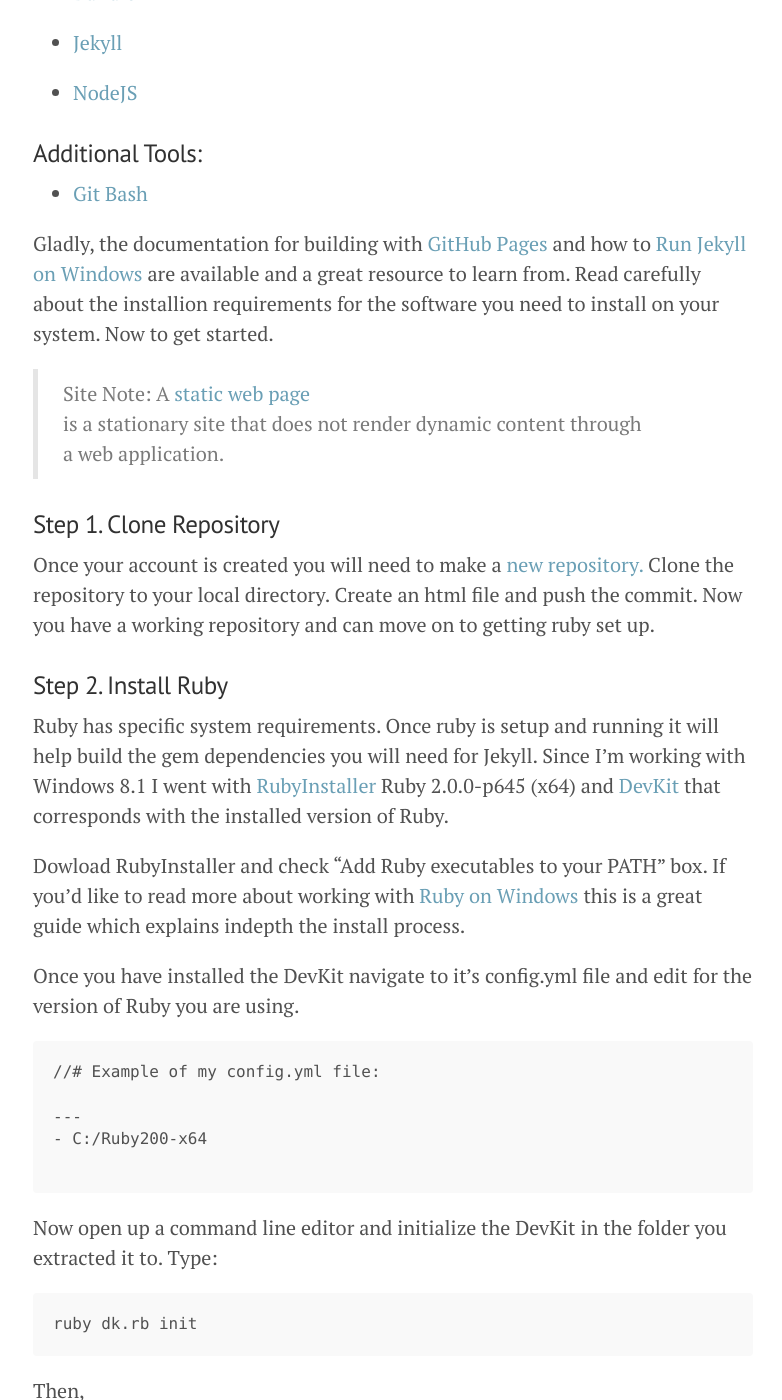
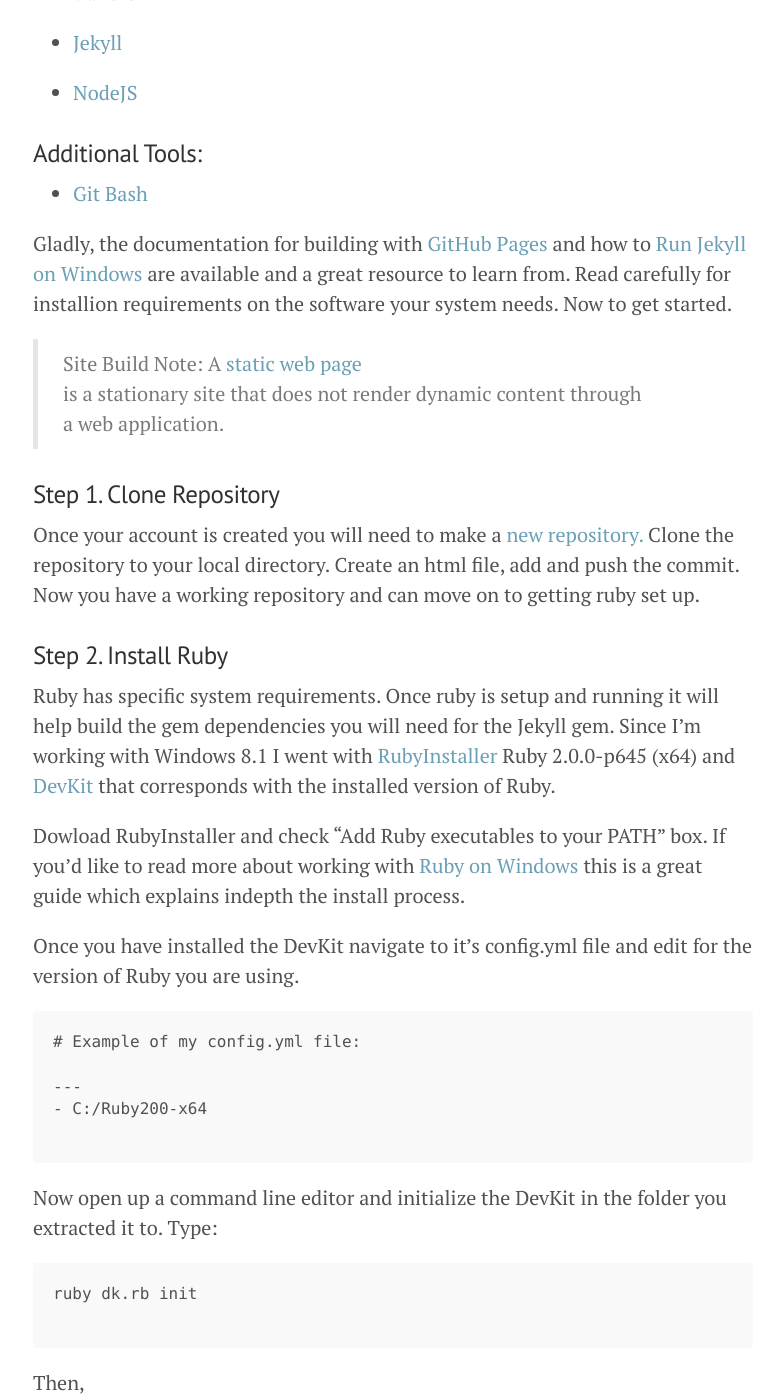
Before and after one commit to indexcosmos/indexcosmos.github.io, a Jekyll site: the page built from _posts/2015-08-28-how-I-made-my-github-page.md, in a window 1280 px wide and 1400 px high, scrolled down 646 px. Shown: the whole window, without its empty margins (247-1029 px from the left). Built offline with Jekyll 4.4.1, drawn with Linux system fonts in a browser that asks for light colours; Markdown is read by kramdown in place of the engine named in the settings; some of the changed text lies outside the part shown.

Commit message:
Update file

````diff
--- a/_posts/2015-08-28-how-I-made-my-github-page.md
+++ b/_posts/2015-08-28-how-I-made-my-github-page.md
@@ -29,27 +29,27 @@ On this post I'm going to walk through how I set up my site.
 
 - [Git Bash](https://git-scm.com/downloads)
 
-Gladly, the documentation for building with [GitHub Pages](https://pages.github.com/) and how to [Run Jekyll on Windows](http://jekyll-windows.juthilo.com/) are available and a great resource to learn from. Read carefully about the installion requirements for the software you need to install on your system. Now to get started.
+Gladly, the documentation for building with [GitHub Pages](https://pages.github.com/) and how to [Run Jekyll on Windows](http://jekyll-windows.juthilo.com/) are available and a great resource to learn from. Read carefully for installion requirements on the software your system needs. Now to get started.
 
 <blockquote>
-<p>Site Note: A <a href="https://en.wikipedia.org/wiki/Static_web_page">static web page</a></p> is a stationary site that does not render dynamic content through a web application.
+<p>Site Build Note: A <a href="https://en.wikipedia.org/wiki/Static_web_page">static web page</a></p> is a stationary site that does not render dynamic content through a web application.
 </blockquote>
 
 
 ### Step 1. Clone Repository
 
-Once your account is created you will need to make a [new repository.](https://github.com/new) Clone the repository to your local directory. Create an html file and push the commit. Now you have a working repository and can move on to getting ruby set up.
+Once your account is created you will need to make a [new repository.](https://github.com/new) Clone the repository to your local directory. Create an html file, add and push the commit. Now you have a working repository and can move on to getting ruby set up.
 
 ### Step 2. Install Ruby
 
-Ruby has specific system requirements. Once ruby is setup and running it will help build the gem dependencies you will need for Jekyll. Since I'm working with Windows 8.1 I went with [RubyInstaller](https://www.ruby-lang.org/en/documentation/installation/#rubyinstaller) Ruby 2.0.0-p645 (x64) and [DevKit](http://rubyinstaller.org/downloads/) that corresponds with the installed version of Ruby.
+Ruby has specific system requirements. Once ruby is setup and running it will help build the gem dependencies you will need for the Jekyll gem. Since I'm working with Windows 8.1 I went with [RubyInstaller](https://www.ruby-lang.org/en/documentation/installation/#rubyinstaller) Ruby 2.0.0-p645 (x64) and [DevKit](http://rubyinstaller.org/downloads/) that corresponds with the installed version of Ruby.
 
 Dowload RubyInstaller and check “Add Ruby executables to your PATH” box. If you'd like to read more about working with [Ruby on Windows](http://rubyonwindowsguides.github.io/book/ch02-01.html) this is a great guide which explains indepth the install process.
 
 Once you have installed the DevKit navigate to it's config.yml file and edit for the version of Ruby you are using.
 
 ```
-//# Example of my config.yml file:
+# Example of my config.yml file:
 
 ---
 - C:/Ruby200-x64
````
Also changed, not shown: other parts of _posts/2015-08-28-how-I-made-my-github-page.md (+5 -2 lines).
